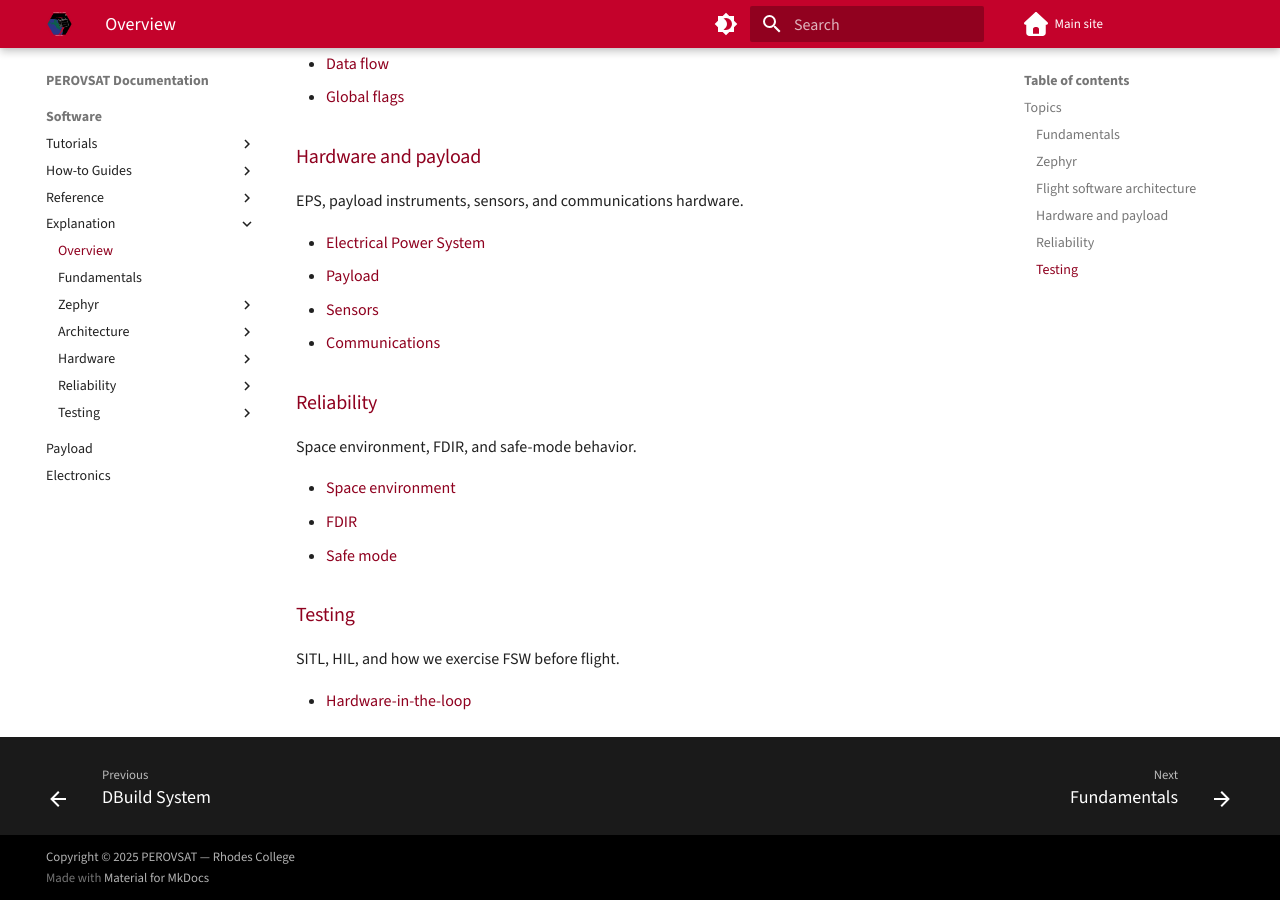
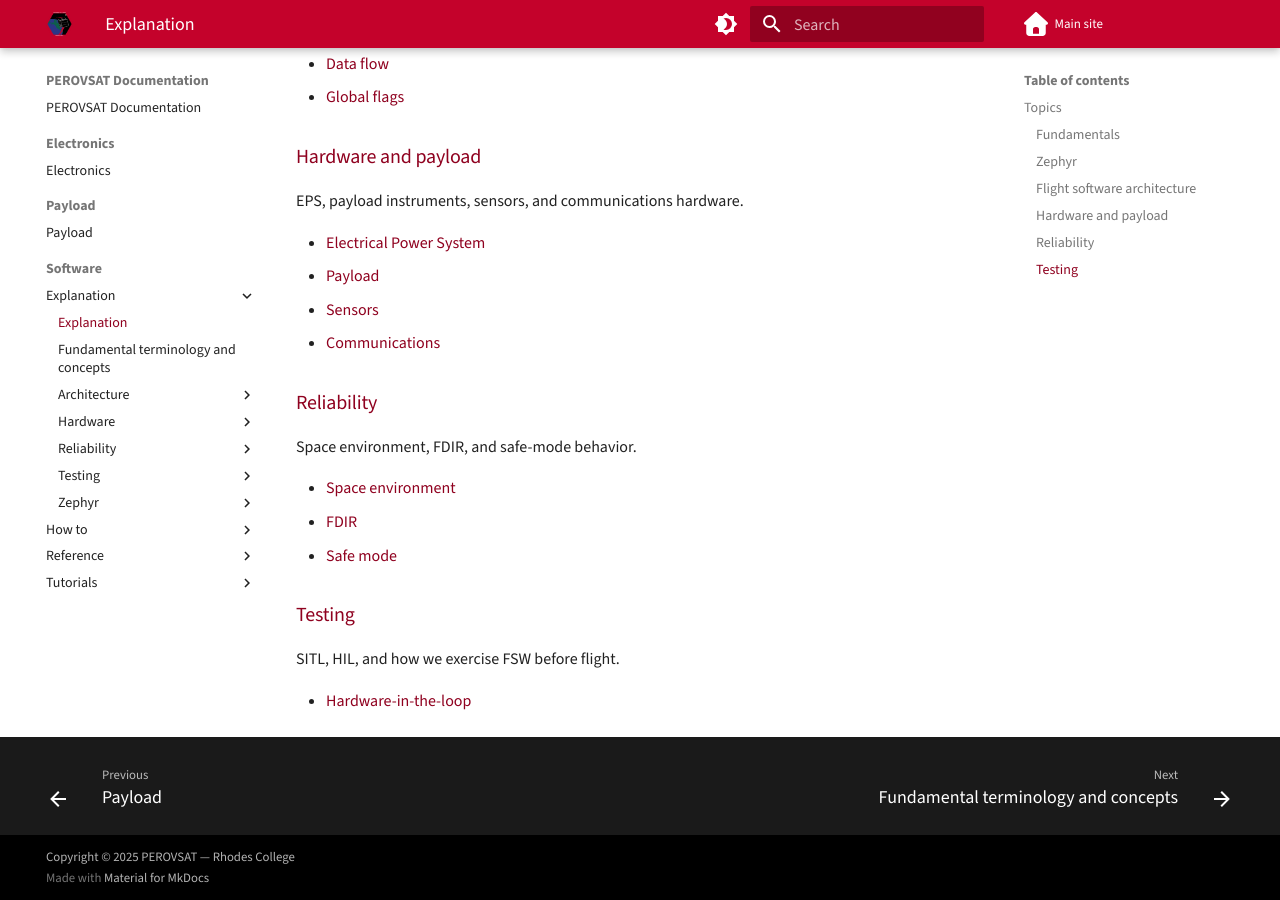
Before and after one commit to PEROVSAT/perovsat.github.io, an MkDocs documentation site: the page built from docs/content/software/explanation/index.md, in a window 1280 px wide and 900 px high, scrolled down 817 px. Built offline with MkDocs 1.6.1 and Material for MkDocs 9.7.7, drawn with Linux system fonts in a browser that asks for light colours; part of the change alters nothing that is shown.

Commit message:
Enable autodiscovery

```diff
--- a/docs/mkdocs.yml
+++ b/docs/mkdocs.yml
@@ -65,47 +65,6 @@ markdown_extensions:
       emoji_index: !!python/name:material.extensions.emoji.twemoji
       emoji_generator: !!python/name:material.extensions.emoji.to_svg
 
-nav:
-  - Software:
-      - Tutorials:
-          - Getting Started: software/tutorials/getting-started.md
-      - How-to Guides:
-          - Overview: software/how-to/index.md
-          - Add a device to dbuild: software/how-to/add-device-to-dbuild.md
-      - Reference:
-        - Overview: software/reference/index.md
-        - DBuild System: software/reference/dbuild.md
-      - Explanation:
-          - Overview: software/explanation/index.md
-          - Fundamentals: software/explanation/fundamentals.md
-          - Zephyr:
-              - Overview: software/explanation/zephyr/index.md
-              - DeviceTree: software/explanation/zephyr/devicetree.md
-              - Kconfig: software/explanation/zephyr/kconfig.md
-              - Modules: software/explanation/zephyr/modules.md
-              - Native simulation: software/explanation/zephyr/native-sim.md
-          - Architecture:
-              - Overview: software/explanation/architecture/index.md
-              - Threads: software/explanation/architecture/threads.md
-              - Operational status: software/explanation/architecture/op-status.md
-              - Data flow: software/explanation/architecture/data-flow.md
-              - Global flags: software/explanation/architecture/global-flags.md
-          - Hardware:
-              - Overview: software/explanation/hardware/index.md
-              - Electrical Power System: software/explanation/hardware/eps.md
-              - Payload: software/explanation/hardware/payload.md
-              - Sensors: software/explanation/hardware/sensors.md
-              - Communications: software/explanation/hardware/comms.md
-          - Reliability:
-              - Overview: software/explanation/reliability/index.md
-              - Space environment: software/explanation/reliability/space-environment.md
-              - FDIR: software/explanation/reliability/fdir.md
-              - Safe mode: software/explanation/reliability/safe-mode.md
-          - Testing:
-              - Overview: software/explanation/testing/index.md
-              - Hardware-in-the-loop: software/explanation/testing/hil.md
-  - Payload: payload/index.md
-  - Electronics: electronics/index.md
 
 copyright: Copyright &copy; 2025 PEROVSAT — Rhodes College
 
```
